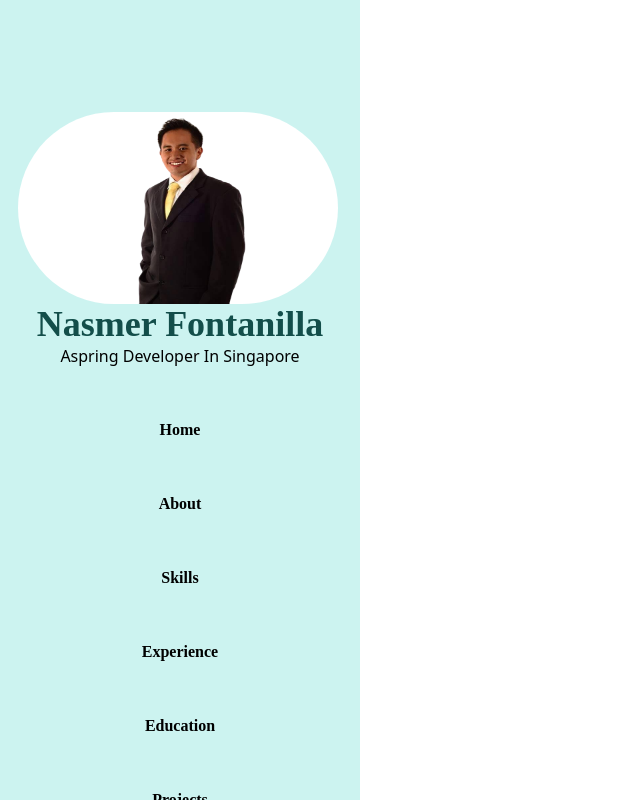
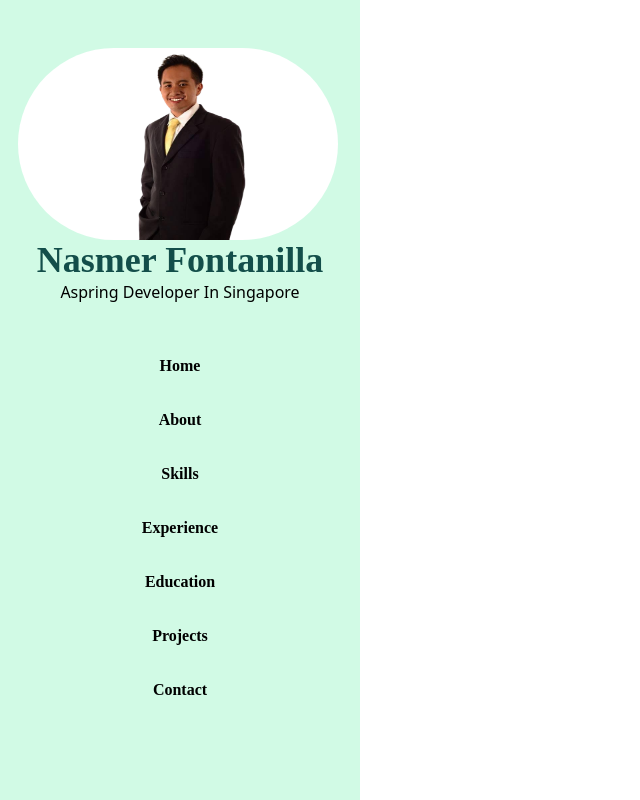
Before and after one commit to SinHope/nasmerportfolio, a Next.js app: page /sidenav in a window 1280 px wide. Shown: the whole page, without its empty margins (0-640 px from the left). Built offline with nearby package versions, Linux system fonts and the light colour scheme.

Commit message:
fixed sidebar nav issue

```diff
--- a/pages/sidenav.js
+++ b/pages/sidenav.js
@@ -1,21 +1,23 @@
 import React from "react";
-import styles from '../styles/Home.module.css';
+import { useState } from 'react';
+
+
 
 const SideNav = (props) => {
     return (
-<div className={styles.sidenav}>
-            <img src="\profilephoto.png" alt="Profile Photo" className="h-48 w-80 rounded-full mt-28 bg-white ml-[18px]"></img>
+<div className="w-[360px] fixed overflow-y-auto h-full bg-emerald-100 top-0 right-0 left-0">
+            <img src="\profilephoto.png" alt="Profile Photo" className="h-48 w-80 rounded-full mt-12 bg-white ml-[18px]"></img>
             <h1 className="font-quicksand font-black text-4xl text-center text-teal-900">Nasmer Fontanilla</h1>
             <p className="text-center">Aspring Developer In Singapore</p>
               <div>
                 <ul className="list-none">
                     <p className="font-quicksand font-bold text-center mt-[50px]">Home</p>
-                    <p className="font-quicksand font-bold text-center mt-[50px]">About</p>
-                    <p className="font-quicksand font-bold text-center mt-[50px]">Skills</p>
-                    <p className="font-quicksand font-bold text-center mt-[50px]">Experience</p>
-                    <p className="font-quicksand font-bold text-center mt-[50px]">Education</p>
-                    <p className="font-quicksand font-bold text-center mt-[50px]">Projects</p>
-                    <p className="font-quicksand font-bold text-center mt-[50px]">Contact</p>
+                    <p className="font-quicksand font-bold text-center mt-[30px]">About</p>
+                    <p className="font-quicksand font-bold text-center mt-[30px]">Skills</p>
+                    <p className="font-quicksand font-bold text-center mt-[30px]">Experience</p>
+                    <p className="font-quicksand font-bold text-center mt-[30px]">Education</p>
+                    <p className="font-quicksand font-bold text-center mt-[30px]">Projects</p>
+                    <p className="font-quicksand font-bold text-center mt-[30px]">Contact</p>
                 </ul>
 
               </div>
@@ -23,4 +25,5 @@ const SideNav = (props) => {
             );
         };
 
+
         export default SideNav;
```
